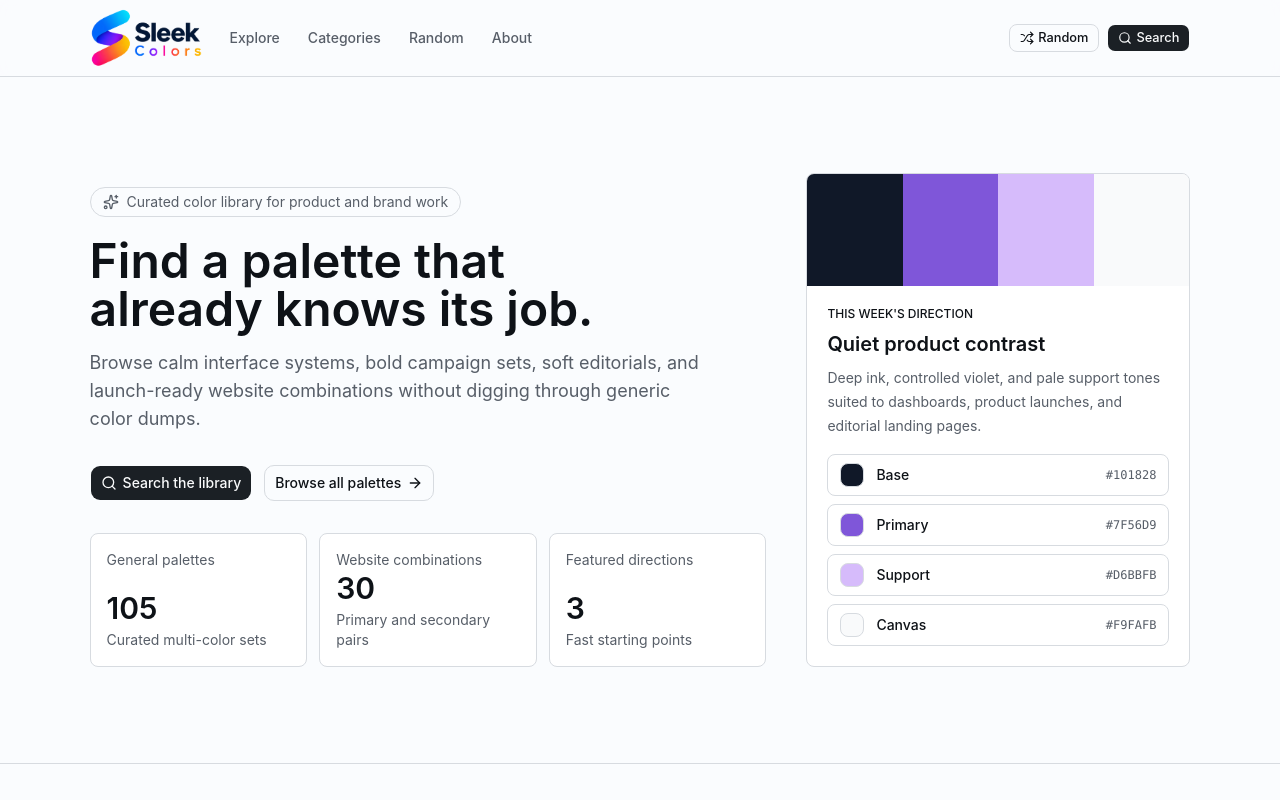
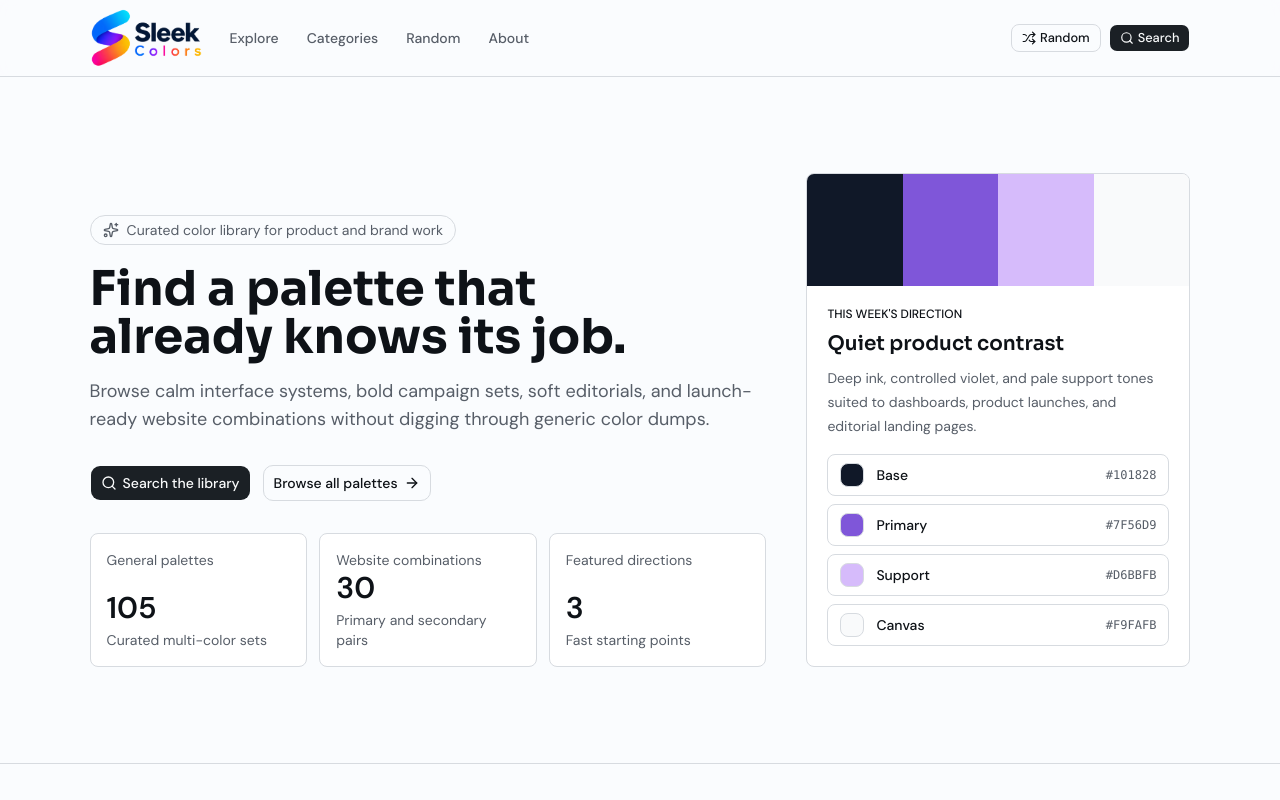
Before and after one commit to sleekly-labs/sleek-colors, a Next.js app: page / in a window 1280 px wide. Shown: the top 800 px of the page. Built offline with nearby package versions, Linux system fonts and the light colour scheme.

Commit message:
feat: update font variables in globals.css and layout.tsx; adjust heading style in page.tsx

```diff
--- a/src/app/globals.css
+++ b/src/app/globals.css
@@ -56,9 +56,10 @@
 }
 
 :root {
-  --font-body: "Inter", "Segoe UI", Roboto, "Helvetica Neue", Arial, sans-serif;
+  --font-body:
+    var(--font-dm-sans), "Segoe UI", Roboto, "Helvetica Neue", Arial, sans-serif;
   --font-display:
-    "Inter", "Segoe UI", Roboto, "Helvetica Neue", Arial, sans-serif;
+    var(--font-sora), "Segoe UI", Roboto, "Helvetica Neue", Arial, sans-serif;
   --font-code: "SFMono-Regular", Consolas, "Liberation Mono", monospace;
   --space-page: clamp(1rem, 2vw, 2rem);
   --space-section: 4rem;
--- a/src/app/layout.tsx
+++ b/src/app/layout.tsx
@@ -1,4 +1,5 @@
 import type { Metadata } from "next";
+import { DM_Sans, Sora } from "next/font/google";
 
 import {
   MainRegion,
@@ -9,6 +10,18 @@ import {
 
 import "./globals.css";
 
+const dmSans = DM_Sans({
+  subsets: ["latin"],
+  display: "swap",
+  variable: "--font-dm-sans"
+});
+
+const sora = Sora({
+  subsets: ["latin"],
+  display: "swap",
+  variable: "--font-sora"
+});
+
 export const metadata: Metadata = {
   title: "Sleek Colors",
   description: "Curated color palettes and website color combinations."
@@ -16,7 +29,10 @@ export const metadata: Metadata = {
 
 export default function RootLayout({ children }: LayoutProps<"/">) {
   return (
-    <html lang="en" className="h-full antialiased">
+    <html
+      lang="en"
+      className={`${dmSans.variable} ${sora.variable} h-full antialiased`}
+    >
       <body>
         <PageShell>
           <SiteHeader />
--- a/src/app/page.tsx
+++ b/src/app/page.tsx
@@ -1,9 +1,9 @@
+import { ArrowRight, Search, Sparkles } from "lucide-react";
+import Link from "next/link";
 import { Suspense } from "react";
-import Link from "next/link";
-import { ArrowRight, Search, Sparkles } from "lucide-react";
 
+import { PageContainer, PageSection, SectionHeader } from "@/components/layout";
 import { GeneralPaletteGrid, WebsitePaletteGrid } from "@/components/palette";
-import { PageContainer, PageSection, SectionHeader } from "@/components/layout";
 import { PaletteExplorerPreview } from "@/components/search";
 import { buttonLinkClassName } from "@/components/ui/button";
 import {
@@ -39,7 +39,7 @@ export default function Home() {
                 Curated color library for product and brand work
               </span>
               <div className="max-w-3xl space-y-4">
-                <h1 className="max-w-2xl text-4xl font-semibold tracking-normal text-balance md:text-5xl">
+                <h1 className="max-w-2xl text-4xl font-bold tracking-normal text-balance md:text-5xl">
                   Find a palette that already knows its job.
                 </h1>
                 <p className="text-muted-foreground max-w-2xl text-base leading-7 text-pretty md:text-lg">
```
